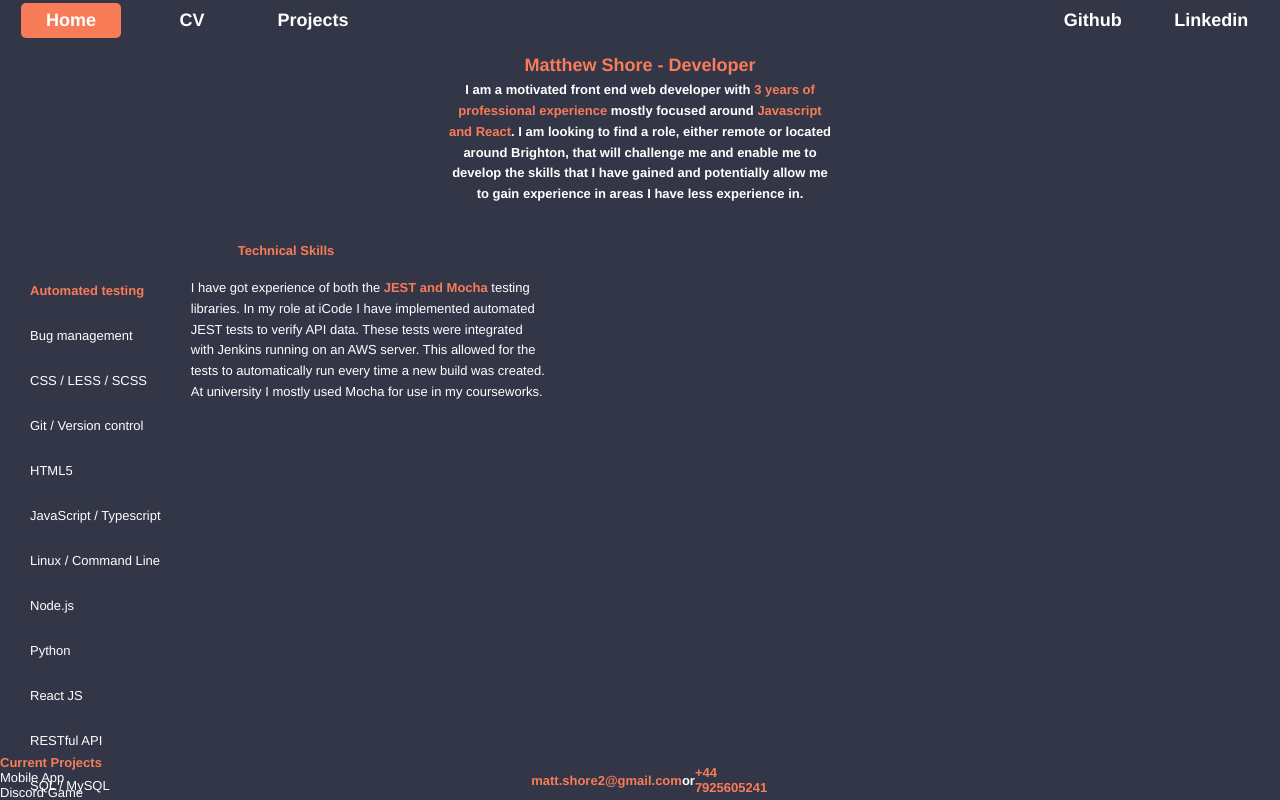
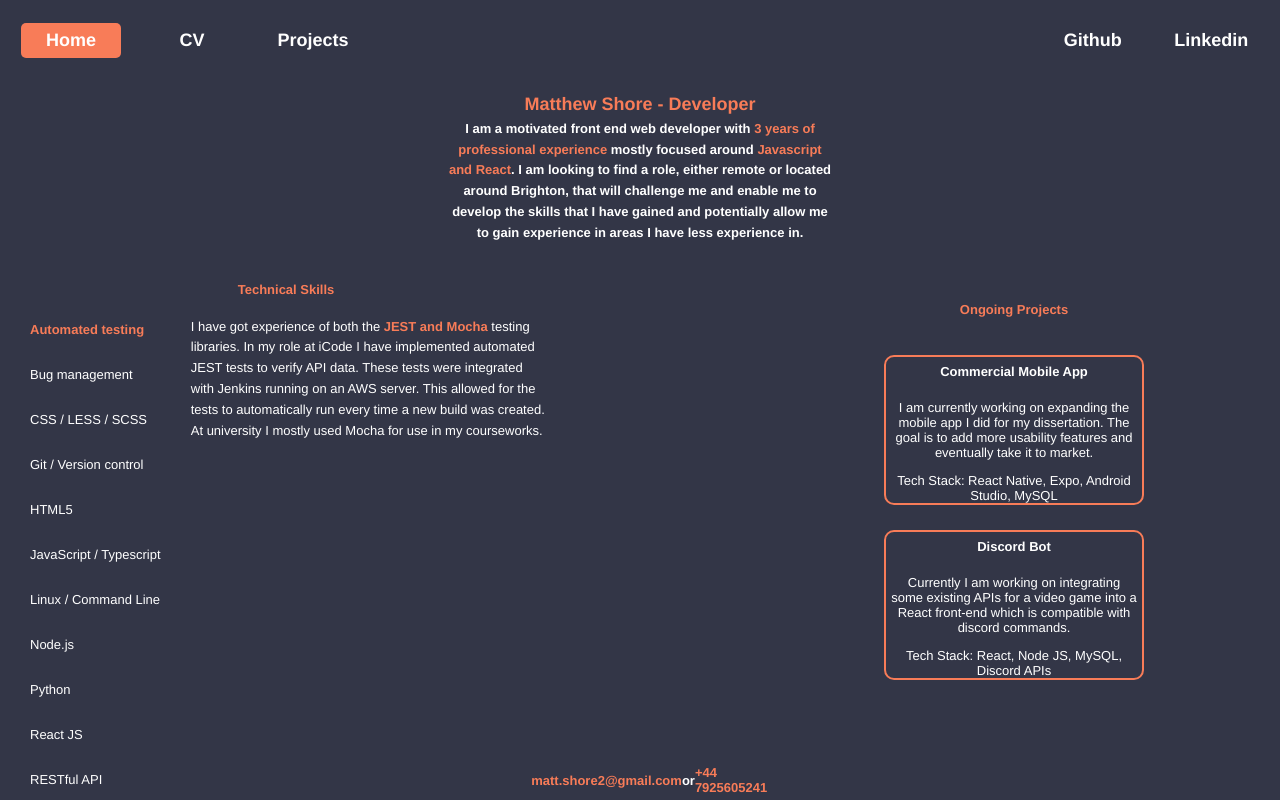
Before and after one commit to MatthewShoreWeb/my-website, a React (Create React App) app: page / in a window 1280 px wide. Built offline with nearby package versions, Linux system fonts and the light colour scheme.

Commit message:
Ongoing projects.

```diff
--- a/src/Components/Pages/HomePage.js
+++ b/src/Components/Pages/HomePage.js
@@ -78,9 +78,19 @@ export default function HomePage() {
                     </div>
                 </div>
                 <div id='pageCurrent'>
-                <div className='bold'>Current Projects</div>
-                <div>Mobile App</div>
-                <div>Discord Game</div>
+                    <div className='bold' >Ongoing Projects</div>
+                    <div id='currentProjects'>
+                        <div className='currentProject'>
+                            <div className='projectTitle'>Commercial Mobile App</div>
+                            <div className='projectDesc'>I am currently working on expanding the mobile app I did for my dissertation. The goal is to add more usability features and eventually take it to market.</div>
+                            <div className='projectTech'>Tech Stack: React Native, Expo, Android Studio, MySQL</div>
+                        </div>
+                        <div className='currentProject'>
+                            <div className='projectTitle'>Discord Bot</div>
+                            <div className='projectDesc'>Currently I am working on integrating some existing APIs for a video game into a React front-end which is compatible with discord commands.</div>
+                            <div className='projectTech'>Tech Stack: React, Node JS, MySQL, Discord APIs</div>
+                        </div>
+                    </div>
                 </div>
             </div>
         </div>
--- a/src/Components/Pages/pages.scss
+++ b/src/Components/Pages/pages.scss
@@ -22,6 +22,51 @@
         }
     }
 
+    #pageContent {
+        display: flex;
+        flex-direction: row;
+        justify-content: space-between;
+        #pageCurrent {
+            display: flex;
+            flex-direction: column;
+            justify-content: center;
+            width: 40%;
+            text-align: center;
+            padding: 10px;
+            #currentProjects {
+                width: 100%;
+                height: 80%;
+                margin-top: 2.5%;
+                display: flex;
+                align-items: center;
+                flex-direction: column;
+
+                .currentProject {
+                    height: 35%;
+                    margin-top: 5%;
+                    width: 50%;
+                    border: 2px solid #f87c58;
+                    border-radius: 10px;
+                    div {
+                        display: flex;
+                        align-items: center;
+                        justify-content: center;
+                    }
+                    .projectTitle {
+                        height: 20%;
+                        font-weight: bold;
+                    }
+                    .projectDesc {
+                        height: 60%;
+                        margin-left: 5px;
+                        margin-right: 5px;
+                    }
+                    .projectTech {
+                        height: 20%;
+                    }
+                }
+            }
+        }
         #pageSkills {
             width: 40%;
             height: 60vh;
@@ -68,6 +113,7 @@
                         }
                     }
                 }
+            }
 
             #skillDescription {
                 height: 90%;
@@ -92,15 +138,18 @@
     .cvSection {
         margin-bottom: 15px;
 
-        .cvHeader, .cvSubHeader {
+        .cvHeader,
+        .cvSubHeader {
             color: #f87c58;
             margin-top: 5px;
             margin-bottom: 5px;
             font-weight: bold;
         }
+
         .cvHeader {
             font-size: 17px;
         }
+
         .cvSubHeader {
             font-size: 15px;
         }
@@ -117,6 +166,7 @@
     display: flex;
     justify-content: space-evenly;
     flex-wrap: wrap;
+
     #projectsIntro {
         display: flex;
         align-items: center;
@@ -126,15 +176,18 @@
         height: 5%;
         text-align: center;
     }
+
     .projectItem {
         display: flex;
         align-items: center;
         justify-content: center;
         flex-direction: column;
         background-color: #f87c58;
+
         &:hover {
             background-color: #f58c6f;
         }
+
         border-radius: 10px;
         margin-left: 5%;
         margin-right: 5%;
@@ -142,6 +195,7 @@
         height: 20%;
         padding: 5px;
         overflow: hidden;
+
         .projectHead {
             display: flex;
             align-items: center;
```
Lines whose indentation alone changed are shown as unchanged.
